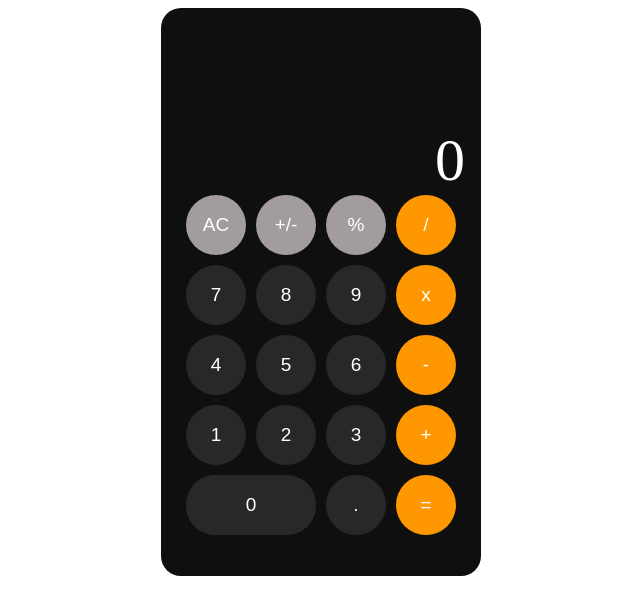
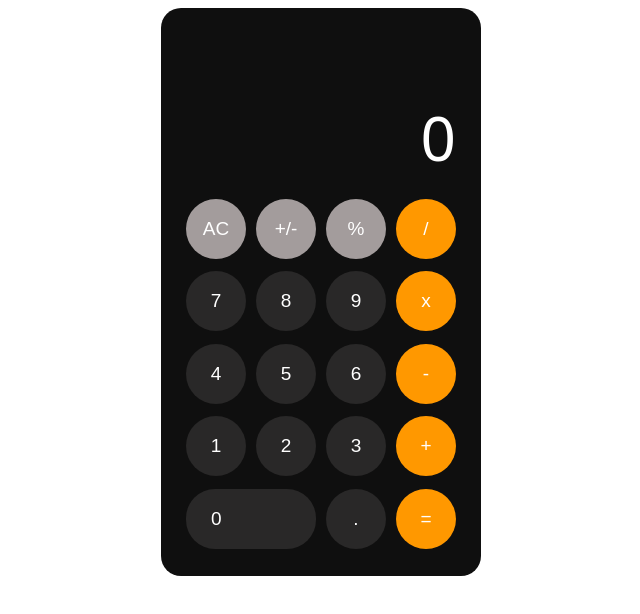
Before and after one commit to OrestSavyk/Calculato, an Angular app: page / in a window 1280 px wide. Shown: the top 614 px of the page, without its empty margins (319-959 px from the left). Built offline with nearby package versions, Linux system fonts and the light colour scheme.

Commit message:
fix padding / change grid

```diff
--- a/src/app/Calculator/calculator/calculator.component.scss
+++ b/src/app/Calculator/calculator/calculator.component.scss
@@ -23,28 +23,30 @@
   color: white;
   background-color: rgb(15, 15, 15);
   border-radius: 20px;
+  padding: 25px;
+  box-sizing: border-box;
 
   .container {
-    width: 90%;
-    height: 90%;
-    display: flex;
-    flex-direction: column;
-    align-items: center;
-    justify-content: space-between;
-    padding: 5%;
+    display: grid;
+    width: 100%;
+    height: 100%;
+    justify-content: center;
+    grid-template-rows: 32% 68%;
     .display {
       display: flex;
       align-items: flex-end;
       justify-content: flex-end;
-      width: 100%;
-      text-align: end;
-      font-size: 60px;
-      height: 100%;
+      font-size: 62px;
+      font-weight: 200;
+      font-family: system-ui;
+      overflow: hidden;
+      padding-bottom: 20px;
     }
     .wrapper-buttons {
       display: grid;
       grid-template-columns: repeat(4, 1fr);
       gap: 10px;
+      justify-content: center;
       .btn-item {
         width: 60px;
         height: 60px;
@@ -67,6 +69,8 @@
         grid-column-end: 3;
         width: 100%;
         border-radius: 29px;
+        text-align: start;
+        padding-left: 25px;
       }
       .grayscale {
         background-color: rgb(163, 156, 156);
```
